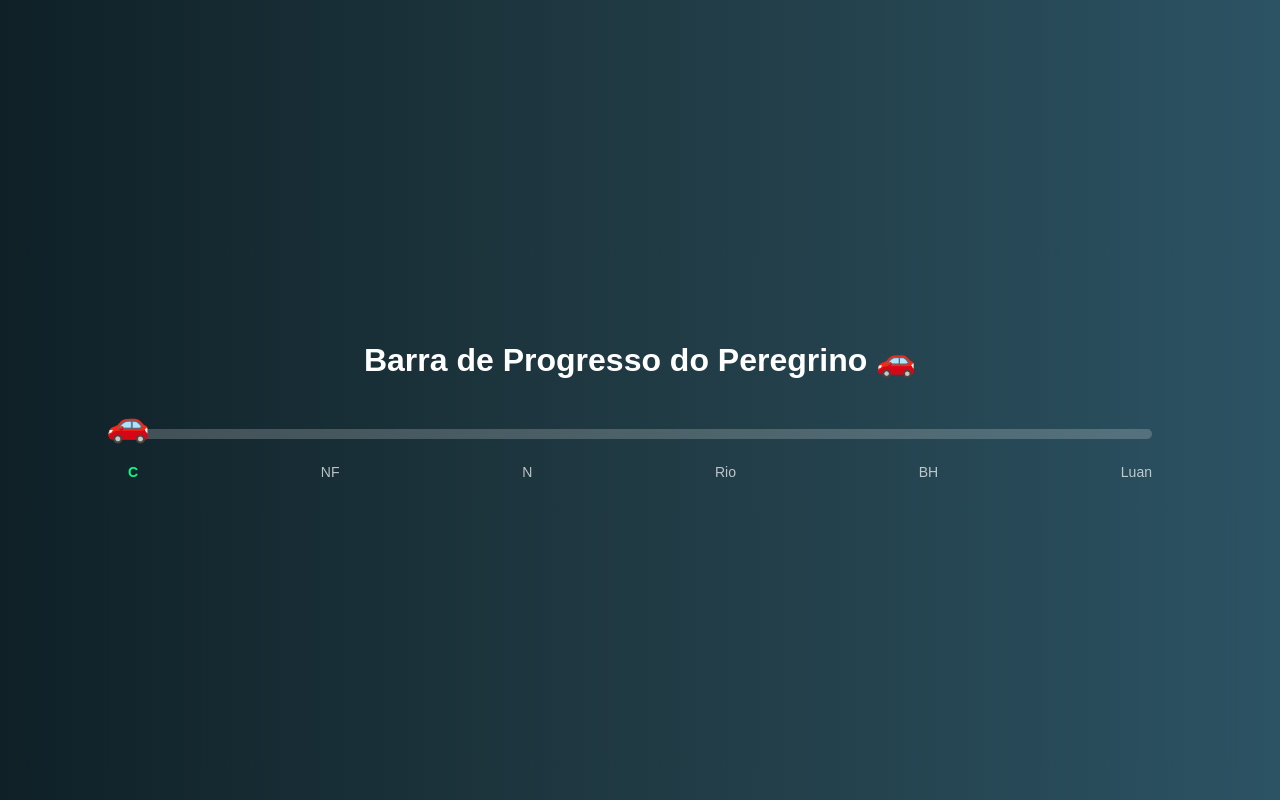
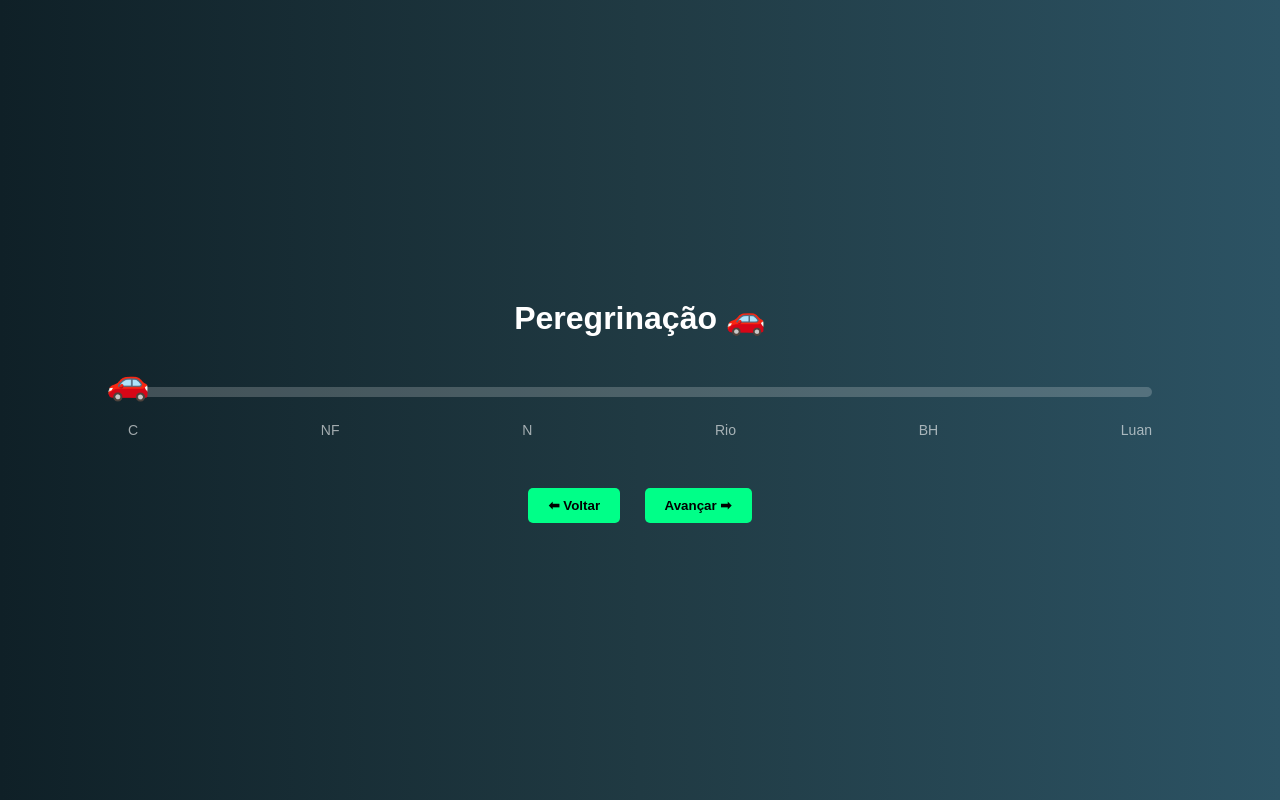
Before and after one commit to caiorondow/via-sacra, a plain HTML site: page index.html in a window 1280 px wide. Drawn offline with Linux system fonts and the light colour scheme; no server answers.

Commit message:
Update index.html

```diff
--- a/index.html
+++ b/index.html
@@ -3,7 +3,7 @@
 <head>
 <meta charset="UTF-8">
 <meta name="viewport" content="width=device-width, initial-scale=1.0">
-<title>Carnaval Luan</title>
+<title>Carnaval</title>
 
 <style>
 body {
@@ -16,12 +16,10 @@ body {
     justify-content: center;
     align-items: center;
     height: 100vh;
-    overflow: hidden;
 }
 
 h1 {
     margin-bottom: 50px;
-    font-size: 2rem;
 }
 
 .progress-container {
@@ -50,7 +48,6 @@ h1 {
 }
 
 .checkpoints {
-    position: relative;
     width: 80%;
     margin-top: 25px;
     display: flex;
@@ -58,9 +55,8 @@ h1 {
 }
 
 .city {
-    text-align: center;
     font-size: 14px;
-    opacity: 0.7;
+    opacity: 0.6;
 }
 
 .city.active {
@@ -68,12 +64,27 @@ h1 {
     font-weight: bold;
     color: #00ff88;
 }
+
+.controls {
+    margin-top: 50px;
+}
+
+button {
+    padding: 10px 20px;
+    margin: 0 10px;
+    border: none;
+    border-radius: 5px;
+    background: #00ff88;
+    color: black;
+    font-weight: bold;
+    cursor: pointer;
+}
 </style>
 </head>
 
 <body>
 
-<h1>Barra de Progresso do Peregrino 🚗</h1>
+<h1>Peregrinação 🚗</h1>
 
 <div class="progress-container">
     <div class="progress-bar" id="progress"></div>
@@ -82,16 +93,29 @@ h1 {
 
 <div class="checkpoints" id="checkpoints"></div>
 
-<script>
-const cities = [
-    "C",
-    "NF",
-    "N",
-    "Rio",
-    "BH",
-    "Luan"
-];
+<div class="controls">
+    <button onclick="previous()">⬅ Voltar</button>
+    <button onclick="next()">Avançar ➡</button>
+</div>
 
+<script type="module">
+import { initializeApp } from "https://www.gstatic.com/firebasejs/10.12.0/firebase-app.js";
+import { getFirestore, doc, onSnapshot, updateDoc } from "https://www.gstatic.com/firebasejs/10.12.0/firebase-firestore.js";
+
+const firebaseConfig = {
+  apiKey: "AIzaSyAKRv1uSbPQ21WwaKlbfskg0IybIFqxfZc",
+  authDomain: "via-sacra-666d8.firebaseapp.com",
+  projectId: "via-sacra-666d8",
+  storageBucket: "via-sacra-666d8.firebasestorage.app",
+  messagingSenderId: "401028486463",
+  appId: "1:401028486463:web:dd300c0c25b26d4a78af8a",
+  measurementId: "G-CMETYH403E"
+};
+
+const app = initializeApp(firebaseConfig);
+const db = getFirestore(app);
+
+const cities = ["C","NF","N","Rio","BH","Luan"];
 let current = 0;
 
 const progress = document.getElementById("progress");
@@ -102,13 +126,11 @@ cities.forEach((city, index) => {
     const div = document.createElement("div");
     div.classList.add("city");
     div.innerText = city;
-    div.id = "city-" + index;
     checkpointsContainer.appendChild(div);
 });
 
 function updateProgress() {
     const percentage = (current / (cities.length - 1)) * 100;
-
     progress.style.width = percentage + "%";
     car.style.left = percentage + "%";
 
@@ -117,20 +139,26 @@ function updateProgress() {
     });
 }
 
-async function loadProgress() {
-    try {
-        const response = await fetch("progress.json?t=" + new Date().getTime());
-        const data = await response.json();
-        current = data.current;
+const docRef = doc(db, "progress", "journey");
+
+onSnapshot(docRef, (docSnap) => {
+    if (docSnap.exists()) {
+        current = docSnap.data().current;
         updateProgress();
-    } catch (error) {
-        console.error("Erro ao carregar progresso:", error);
+    }
+});
+
+async function next() {
+    if (current < cities.length - 1) {
+        await updateDoc(docRef, { current: current + 1 });
     }
 }
 
-loadProgress();
-
-setInterval(loadProgress, 30000);
+async function previous() {
+    if (current > 0) {
+        await updateDoc(docRef, { current: current - 1 });
+    }
+}
 </script>
 
 </body>
```
